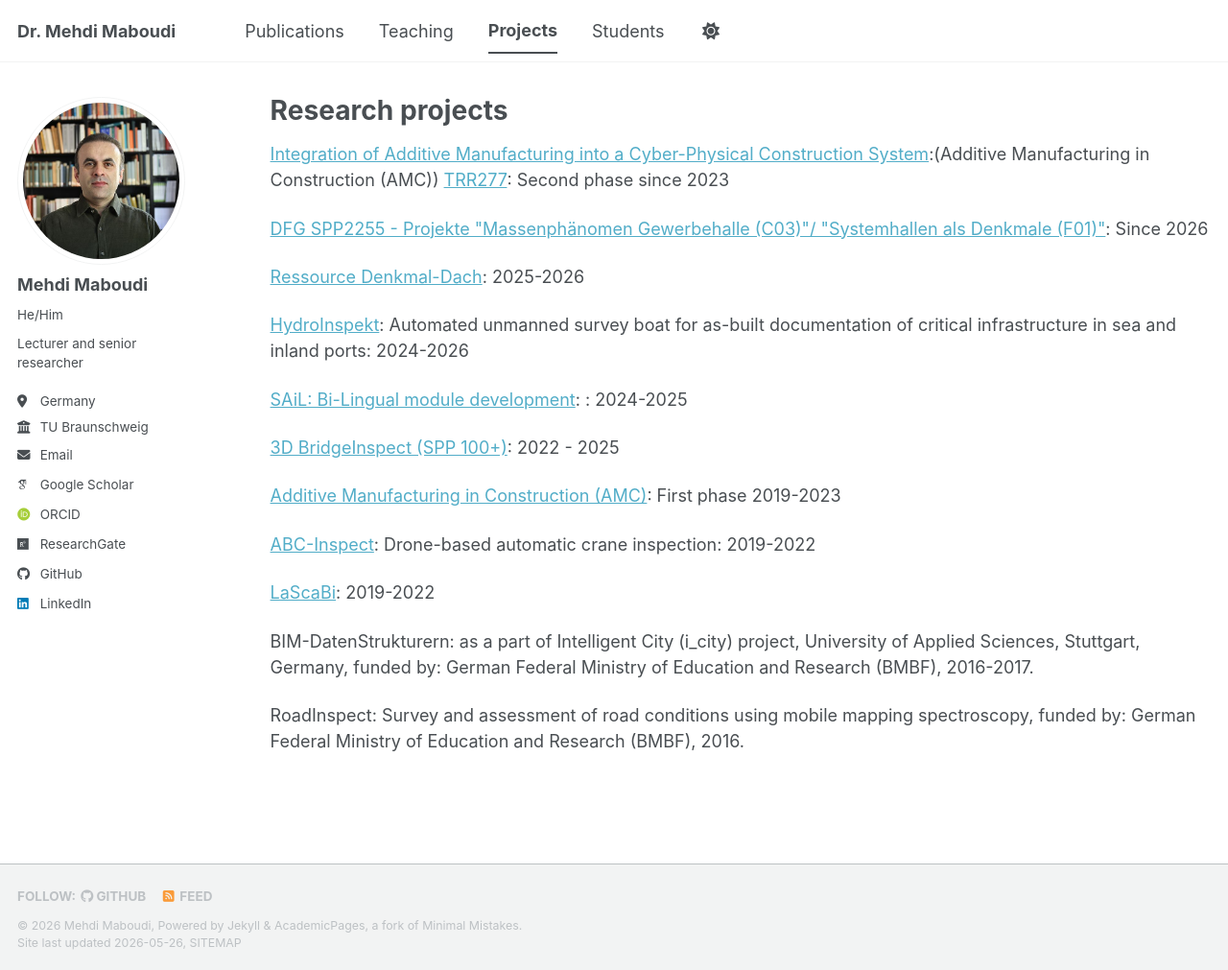
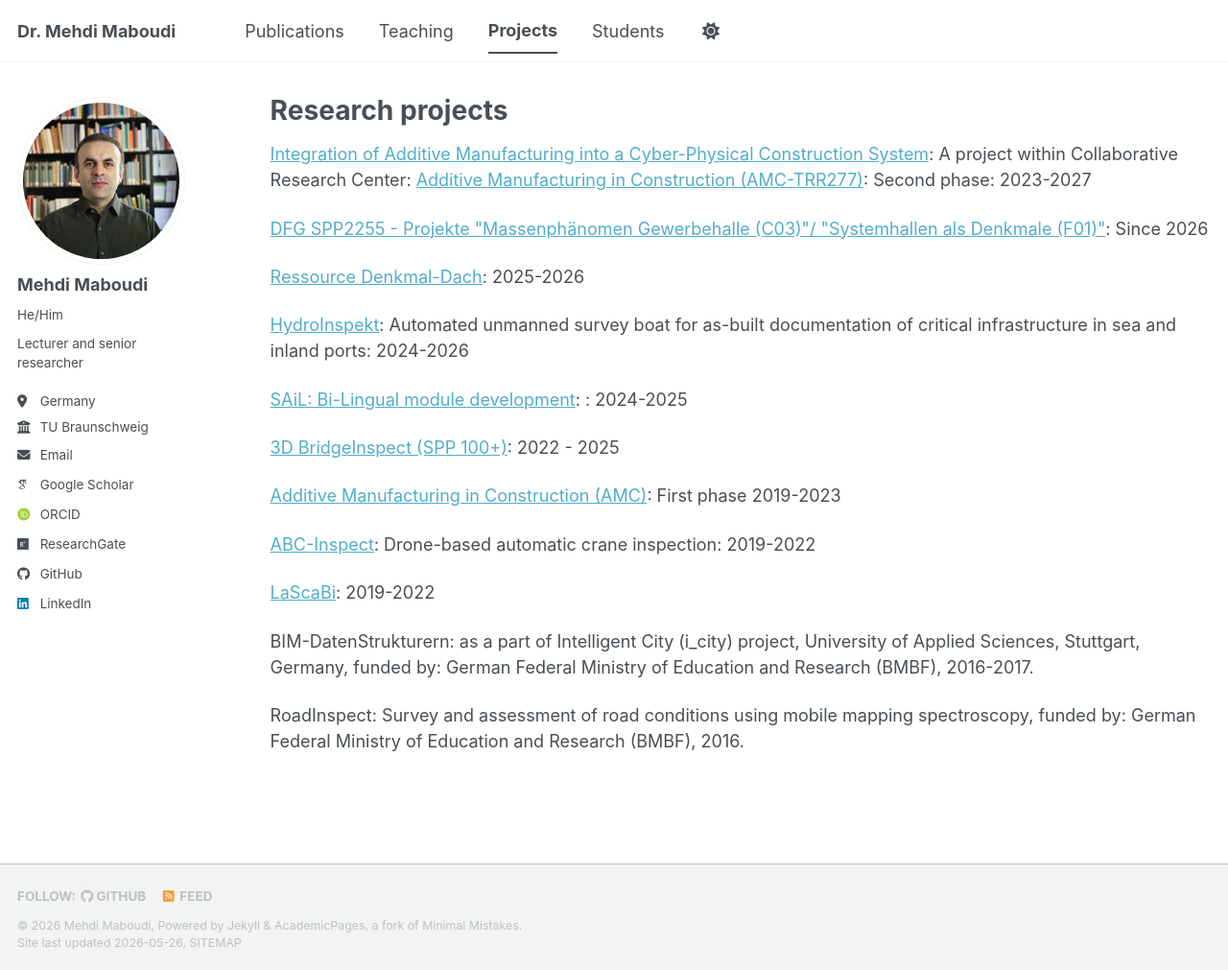
Before and after one commit to MehdiMaboudi/mehdimaboudi.github.io, a Jekyll site: the page built from _pages/projects.html, in a window 1280 px wide and 1011 px high. Shown: the whole window at 96% size. Built offline with Jekyll 4.4.1, drawn with Linux system fonts in a browser that asks for light colours; some web fonts are replaced; a script bundle is joined from its source files by our own code; library files that are not in the unit come from our copies.

Commit message:
TRR277 finished

```diff
--- a/_pages/projects.html
+++ b/_pages/projects.html
@@ -6,8 +6,8 @@ author_profile: true
 ---
 
   <p>
-    <a href = "https://www.tu-braunschweig.de/en/igp/projekte/amc-fp2"target="_blank" rel="noopener noreferrer">Integration of Additive Manufacturing into a Cyber-Physical Construction System</a>:(Additive Manufacturing in Construction (AMC))
-    <a href = "https://amc-trr277.de/projects/project-area-c/focus-area-c-06/"target="_blank" rel="noopener noreferrer"> TRR277</a>: Second phase since 2023
+    <a href = "https://www.tu-braunschweig.de/en/igp/projekte/amc-fp2"target="_blank" rel="noopener noreferrer">Integration of Additive Manufacturing into a Cyber-Physical Construction System</a>: A project within Collaborative Research Center:
+    <a href = "https://amc-trr277.de/projects/project-area-c/focus-area-c-06/"target="_blank" rel="noopener noreferrer"> Additive Manufacturing in Construction (AMC-TRR277)</a>: Second phase:  2023-2027
   </p>
 
   <p>
```
